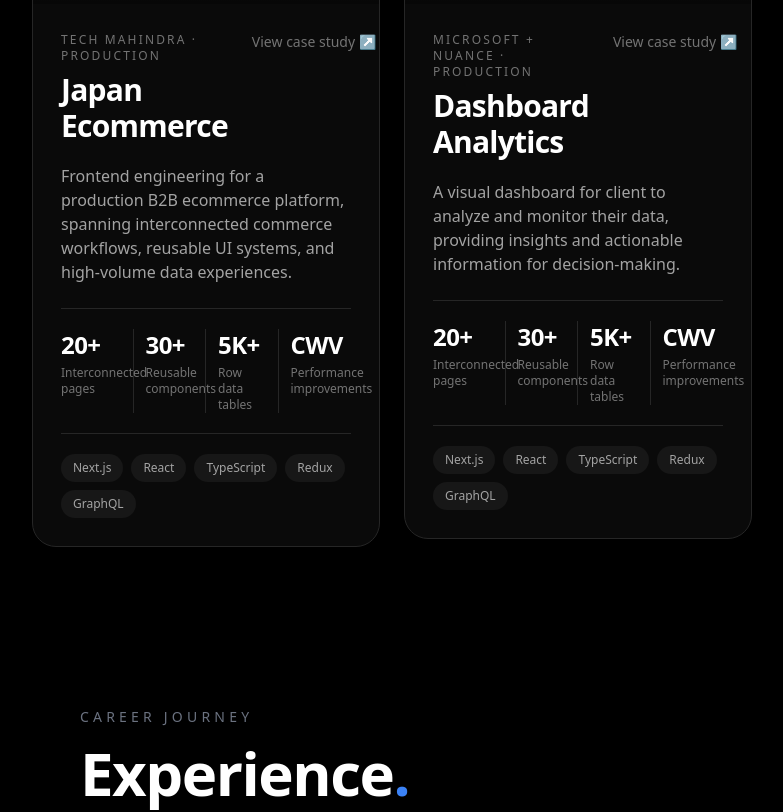
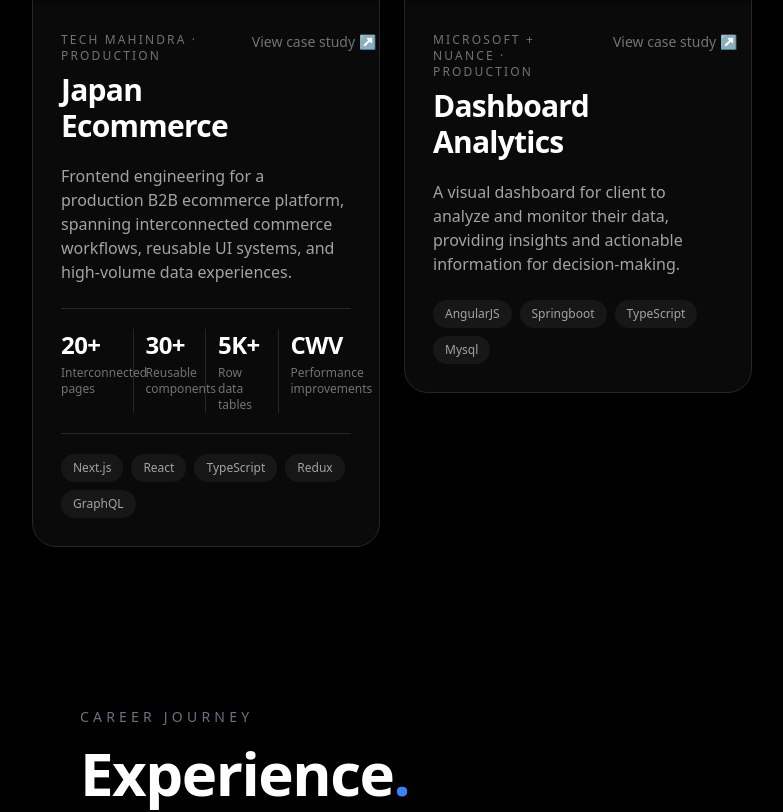
Before and after one commit to Amrit3q/Portfolio, a Next.js app: page / in a window 1280 px wide. Shown: the part 1109-1921 px from the top of the page, without its empty margins (248-1031 px from the left). Built offline with nearby package versions, Linux system fonts and the light colour scheme; no server answers; the database is empty.

Commit message:
ui changes

```diff
--- a/app/page.tsx
+++ b/app/page.tsx
@@ -37,7 +37,7 @@
 
             <div className="grid gap-6 sm:grid-cols-2">
 
-              <JapanEcommerceCard image={Data[0].image} title={Data[0].title} company={Data[0].company} description={Data[0].description} url={Data[0].url} />
+              <JapanEcommerceCard image={Data[0].image} title={Data[0].title} company={Data[0].company} description={Data[0].description} url={Data[0].url} val={true}/>
 
               <JapanEcommerceCard image={Data[1].image} title={Data[1].title} company={Data[1].company} description={Data[1].description} url={Data[1].url} />
 
--- a/components/ui/ProjectCard.tsx
+++ b/components/ui/ProjectCard.tsx
@@ -53,14 +53,16 @@
           </p>
 
           {/* Proof */}
+          {props.val && (
           <div className="grid grid-cols-2 border-y border-neutral-800 py-5 md:grid-cols-4">
             <Metric value="20+" label="Interconnected pages" />
             <Metric value="30+" label="Reusable components" />
             <Metric value="5K+" label="Row data tables" />
             <Metric value="CWV" label="Performance improvements" />
           </div>
-
+            )}
           {/* Stack */}
+          {props.val ? (
           <div className="mt-5 flex flex-wrap gap-2">
             {["Next.js", "React", "TypeScript", "Redux", "GraphQL"].map(
               (tech) => (
@@ -72,7 +74,21 @@
                 </span>
               )
             )}
+          </div>)
+          :(
+          <div className="mt-5 flex flex-wrap gap-2">
+            {["AngularJS", "Springboot", "TypeScript", "Mysql"].map(
+              (tech) => (
+                <span
+                  key={tech}
+                  className="rounded-full bg-neutral-900 px-3 py-1.5 text-xs text-neutral-400"
+                >
+                  {tech}
+                </span>
+              )
+            )}
           </div>
+            )}
         </div>
       </article>
     </Link>
```
